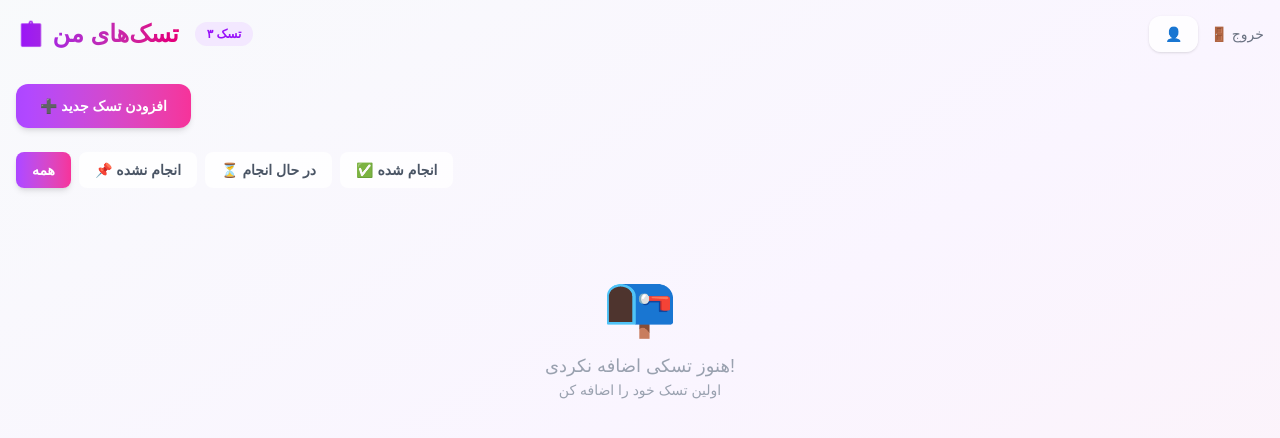
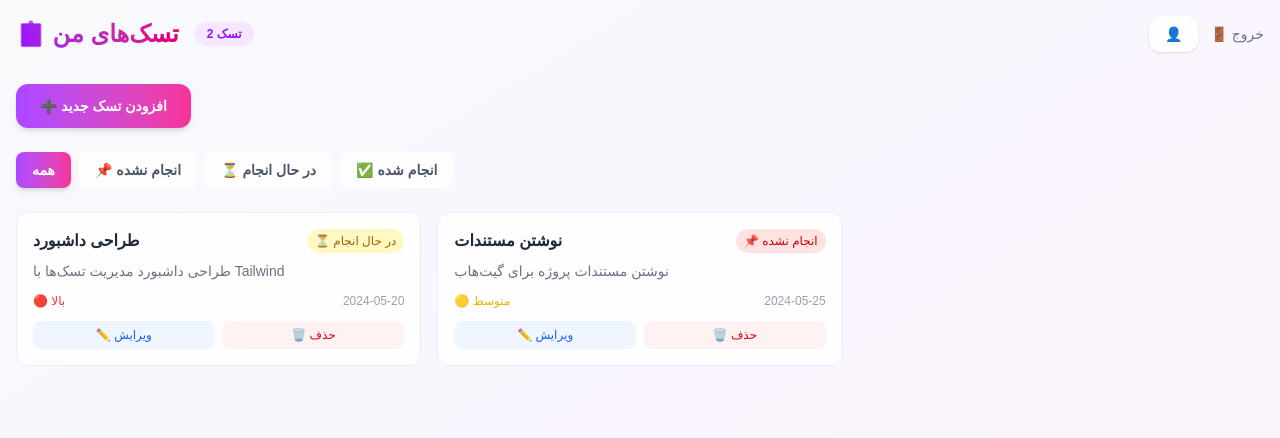
Before and after one commit to Afshin1400-n/task-manager, a Next.js app: page /home in a window 1280 px wide. Shown: the top 438 px of the page. Built offline with nearby package versions, Linux system fonts and the light colour scheme.

Commit message:
add edit

```diff
--- a/app/component/Modal.tsx
+++ b/app/component/Modal.tsx
@@ -1,32 +1,55 @@
+// component/Modal.tsx
 "use client"
-import { useState } from "react";
+import { useState, useEffect } from "react";
 
-export default function Modal({ onClose, onAddTask }) {
-  // ✅ داده‌های فرم - اینجا
+export default function Modal({ isOpen, onClose, onAddTask, onEditTask, editingTask }) {
   const [title, setTitle] = useState("");
   const [description, setDescription] = useState("");
   const [priority, setPriority] = useState("MEDIUM");
   const [status, setStatus] = useState("IN_PROGRESS");
   const [dueDate, setDueDate] = useState("");
 
+  // ✅ پر کردن فرم با داده‌های تسک برای ویرایش
+  useEffect(() => {
+    if (editingTask) {
+      setTitle(editingTask.title || "");
+      setDescription(editingTask.description || "");
+      setPriority(editingTask.priority || "MEDIUM");
+      setStatus(editingTask.status || "IN_PROGRESS");
+      setDueDate(editingTask.dueDate || "");
+    } else {
+      // ریست فرم وقتی مودال بسته میشه
+      setTitle("");
+      setDescription("");
+      setPriority("MEDIUM");
+      setStatus("IN_PROGRESS");
+      setDueDate("");
+    }
+  }, [editingTask, isOpen]);
+
+  if (!isOpen) return null;
+
   const handleSubmit = (e) => {
     e.preventDefault();
 
-    // ارسال داده به کامپوننت اصلی
-    onAddTask({
+    const taskData = {
       title,
       description,
       priority,
       status,
       dueDate,
-    });
+    };
 
-    // ریست فرم (اختیاری)
-    setTitle("");
-    setDescription("");
-    setPriority("MEDIUM");
-    setStatus("IN_PROGRESS");
-    setDueDate("");
+    if (editingTask) {
+      // ✅ حالت ویرایش
+      onEditTask({ ...taskData, id: editingTask.id });
+    } else {
+      // ✅ حالت افزودن
+      onAddTask(taskData);
+    }
+
+    // بستن مودال
+    onClose();
   };
 
   return (
@@ -36,7 +59,7 @@ export default function Modal({ onClose, onAddTask }) {
         {/* هدر */}
         <div className="flex items-center justify-between mb-6">
           <h2 className="text-2xl font-bold bg-gradient-to-r from-purple-600 to-pink-600 bg-clip-text text-transparent">
-            ➕ تسک جدید
+            {editingTask ? "✏️ ویرایش تسک" : "➕ تسک جدید"}
           </h2>
           <button onClick={onClose} className="text-gray-400 hover:text-gray-600 transition-all text-2xl">
             ✕
@@ -46,7 +69,6 @@ export default function Modal({ onClose, onAddTask }) {
         {/* فرم */}
         <form onSubmit={handleSubmit} className="space-y-4">
 
-          {/* عنوان */}
           <div>
             <label className="block text-gray-700 text-sm font-medium mb-2">
               📌 عنوان تسک
@@ -63,7 +85,6 @@ export default function Modal({ onClose, onAddTask }) {
             />
           </div>
 
-          {/* توضیحات */}
           <div>
             <label className="block text-gray-700 text-sm font-medium mb-2">
               📝 توضیحات
@@ -79,7 +100,6 @@ export default function Modal({ onClose, onAddTask }) {
             />
           </div>
 
-          {/* اولویت */}
           <div>
             <label className="block text-gray-700 text-sm font-medium mb-2">
               🎯 اولویت
@@ -97,7 +117,6 @@ export default function Modal({ onClose, onAddTask }) {
             </select>
           </div>
 
-          {/* وضعیت */}
           <div>
             <label className="block text-gray-700 text-sm font-medium mb-2">
               📊 وضعیت
@@ -115,7 +134,6 @@ export default function Modal({ onClose, onAddTask }) {
             </select>
           </div>
 
-          {/* تاریخ سررسید */}
           <div>
             <label className="block text-gray-700 text-sm font-medium mb-2">
               📅 تاریخ سررسید
@@ -130,7 +148,6 @@ export default function Modal({ onClose, onAddTask }) {
             />
           </div>
 
-          {/* دکمه‌ها */}
           <div className="flex gap-3 pt-2">
             <button
               type="button"
@@ -146,7 +163,7 @@ export default function Modal({ onClose, onAddTask }) {
               text-white font-bold rounded-xl transition-all duration-200
               shadow-md hover:shadow-lg"
             >
-              ✅ افزودن تسک
+              {editingTask ? "💾 ذخیره تغییرات" : "✅ افزودن تسک"}
             </button>
           </div>
         </form>
--- a/app/component/Task.tsx
+++ b/app/component/Task.tsx
@@ -1,40 +1,77 @@
+// component/Task.tsx
 "use client"
 
-function Task({id,title,description,priority,dueDate,status,onDelete}) {
+function Task({ id, title, description, priority, dueDate, status, onDelete, onEdit }) {
 
- const handleDeleteTask = () => {
+  const statusStyles = {
+    TODO: "bg-red-100 text-red-700",
+    IN_PROGRESS: "bg-yellow-100 text-yellow-700",
+    DONE: "bg-green-100 text-green-700",
+  };
+
+  const priorityLabels = {
+    LOW: "🟢 کم",
+    MEDIUM: "🟡 متوسط",
+    HIGH: "🔴 بالا",
+  };
+
+  const priorityColors = {
+    LOW: "text-green-500",
+    MEDIUM: "text-yellow-500",
+    HIGH: "text-red-500",
+  };
+
+  const statusLabels = {
+    TODO: "📌 انجام نشده",
+    IN_PROGRESS: "⏳ در حال انجام",
+    DONE: "✅ انجام شده",
+  };
+
+  const handleDelete = () => {
     if (onDelete) {
-      onDelete(id); // ✅ پاس دادن id به تابع حذف
+      onDelete(id);
+    }
+  };
+
+  const handleEdit = () => {
+    if (onEdit) {
+      onEdit(); // ✅ صدا زدن تابع ویرایش
     }
   };
 
   return (
     <div className="bg-white/80 backdrop-blur-sm rounded-xl p-4 border border-purple-100 hover:shadow-lg hover:border-purple-200 transition-all">
       <div className="flex items-start justify-between mb-2">
-              <h3 className="text-gray-800 font-bold text-base">{title}</h3>
-              <span className="text-xs px-2 py-1 bg-red-100 text-red-700 rounded-full font-medium">
-                {priority}
+        <h3 className={`text-gray-800 font-bold text-base ${status === "DONE" ? "line-through text-gray-400" : ""}`}>
+          {title}
+        </h3>
+        <span className={`text-xs px-2 py-1 rounded-full font-medium ${statusStyles[status] || "bg-gray-100 text-gray-700"}`}>
+          {statusLabels[status] || status}
         </span>
       </div>
-            <p className="text-gray-500 text-sm mb-3">{description}</p>
+      <p className="text-gray-500 text-sm mb-3">{description || "توضیحاتی وارد نشده"}</p>
       <div className="flex items-center justify-between text-xs">
-              <span className="text-yellow-600 font-medium">{status}</span>
-              <span className="text-gray-400">{dueDate}</span>
+        <span className={`font-medium ${priorityColors[priority] || "text-gray-500"}`}>
+          {priorityLabels[priority] || priority}
+        </span>
+        <span className="text-gray-400">{dueDate || "تاریخ مشخص نشده"}</span>
       </div>
       <div className="flex gap-2 mt-3">
-              <button className="flex-1 text-xs px-3 py-1.5 bg-blue-50 text-blue-600 rounded-lg hover:bg-blue-100 transition-all font-medium">
+        <button
+          onClick={handleEdit} // ✅ کلیک روی دکمه ویرایش
+          className="flex-1 text-xs px-3 py-1.5 bg-blue-50 text-blue-600 rounded-lg hover:bg-blue-100 transition-all font-medium"
+        >
           ✏️ ویرایش
         </button>
-
-              <button onClick={handleDeleteTask}
-               className="flex-1 text-xs
-              px-3 py-1.5 bg-red-50 text-red-600
-              rounded-lg hover:bg-red-100 transition-all font-medium">
+        <button
+          onClick={handleDelete}
+          className="flex-1 text-xs px-3 py-1.5 bg-red-50 text-red-600 rounded-lg hover:bg-red-100 transition-all font-medium"
+        >
           🗑️ حذف
         </button>
       </div>
     </div>
-  )
+  );
 }
 
-export default Task
+export default Task;
--- a/app/home/page.tsx
+++ b/app/home/page.tsx
@@ -1,16 +1,16 @@
+// app/page.tsx
 "use client"
 import { useState, useEffect } from "react";
 import Task from "../component/Task";
 import Modal from "../component/Modal";
 import { useRouter } from "next/navigation";
 
-
 export default function Home() {
-const [isOpen , setIsOpen]= useState(false)
+  const [isOpen, setIsOpen] = useState(false);
   const [tasks, setTasks] = useState([]);
   const [user, setUser] = useState(null);
+  const [editingTask, setEditingTask] = useState(null); // ✅ تسک در حال ویرایش
   const router = useRouter();
-
 
   useEffect(() => {
     const currentUser = localStorage.getItem("currentUser");
@@ -19,30 +19,81 @@ useEffect(() => {
     }
   }, []);
 
-  const handleLogout = (): void => {
+  const handleLogout = () => {
     localStorage.removeItem("currentUser");
     router.push("/");
   };
 
- const handleAdd = () => setIsOpen(true);
-  const handleClose = () => setIsOpen(false);
+  const handleAdd = () => {
+    setEditingTask(null); // ✅ ریست ویرایش
+    setIsOpen(true);
+  };
+
+  const handleClose = () => {
+    setIsOpen(false);
+    setEditingTask(null); // ✅ ریست ویرایش
+  };
 
   const handleDeleteTask = (taskId) => {
     setTasks(tasks.filter((task) => task.id !== taskId));
   };
 
-  // ✅ تابع افزودن تسک - اینجا
   const handleAddTask = (newTask) => {
     setTasks([...tasks, { id: Date.now(), ...newTask }]);
-    setIsOpen(false); // بستن مودال بعد از افزودن
+    setIsOpen(false);
   };
 
+  // ✅ تابع ویرایش تسک
+  const handleEditTask = (updatedTask) => {
+    setTasks(tasks.map((task) =>
+      task.id === updatedTask.id ? updatedTask : task
+    ));
+    setIsOpen(false);
+    setEditingTask(null);
+  };
+
+  // ✅ باز کردن مودال برای ویرایش
+  const handleEdit = (task) => {
+    setEditingTask(task);
+    setIsOpen(true);
+  };
+
+  // تسک‌های نمونه
+  useEffect(() => {
+    if (tasks.length === 0) {
+      setTasks([
+        {
+          id: 1,
+          title: "طراحی داشبورد",
+          description: "طراحی داشبورد مدیریت تسک‌ها با Tailwind",
+          priority: "HIGH",
+          status: "IN_PROGRESS",
+          dueDate: "2024-05-20"
+        },
+        {
+          id: 2,
+          title: "نوشتن مستندات",
+          description: "نوشتن مستندات پروژه برای گیت‌هاب",
+          priority: "MEDIUM",
+          status: "TODO",
+          dueDate: "2024-05-25"
+        }
+      ]);
+    }
+  }, []);
 
   return (
     <div className="min-h-screen bg-gradient-to-br from-slate-50 via-purple-50 to-pink-50 p-4">
       <div className="max-w-7xl mx-auto">
 
-  {isOpen && <Modal isOpen={isOpen} onClose={handleClose} onAddTask={handleAddTask}/>}
+        {/* ✅ مودال با پشتیبانی از ویرایش */}
+        <Modal
+          isOpen={isOpen}
+          onClose={handleClose}
+          onAddTask={handleAddTask}
+          onEditTask={handleEditTask}
+          editingTask={editingTask}
+        />
 
         {/* هدر */}
         <div className="flex items-center justify-between mb-8">
@@ -51,15 +102,14 @@ const handleDeleteTask = (taskId) => {
               📋 تسک‌های من
             </h1>
             <span className="bg-purple-100 text-purple-600 text-xs px-3 py-1 rounded-full font-semibold">
-              ۳ تسک
+              {tasks.length} تسک
             </span>
           </div>
           <div className="flex items-center gap-3">
             <button className="bg-white/80 text-gray-700 px-4 py-2 rounded-xl hover:bg-white shadow-sm hover:shadow-md transition-all text-sm font-medium">
               👤 {user?.username}
             </button>
-            <button onClick={handleLogout}
-            className="text-gray-500 hover:text-red-500 transition-all text-sm font-medium">
+            <button onClick={handleLogout} className="text-gray-500 hover:text-red-500 transition-all text-sm font-medium">
               🚪 خروج
             </button>
           </div>
@@ -67,8 +117,7 @@ const handleDeleteTask = (taskId) => {
 
         {/* دکمه افزودن تسک */}
         <div className="mb-6">
-          <button onClick={handleAdd}
-           className="px-6 py-3 bg-gradient-to-r from-purple-500 to-pink-500
+          <button onClick={handleAdd} className="px-6 py-3 bg-gradient-to-r from-purple-500 to-pink-500
             hover:from-purple-600 hover:to-pink-600 active:scale-95
             text-white font-bold rounded-xl transition-all duration-200
             shadow-md hover:shadow-lg text-sm">
@@ -92,6 +141,7 @@ const handleDeleteTask = (taskId) => {
           </button>
         </div>
 
+        {/* لیست تسک‌ها */}
         <div className="grid grid-cols-1 md:grid-cols-2 lg:grid-cols-3 gap-4">
           {tasks.map((task) => (
             <Task
@@ -103,11 +153,12 @@ const handleDeleteTask = (taskId) => {
               description={task.description}
               dueDate={task.dueDate}
               onDelete={handleDeleteTask}
+              onEdit={() => handleEdit(task)} // ✅ پاس دادن تابع ویرایش
             />
           ))}
         </div>
 
-        {/* ✅ پیام خالی - وقتی تسکی نباشه */}
+        {/* پیام خالی */}
         {tasks.length === 0 && (
           <div className="text-center text-gray-400 py-16">
             <div className="text-6xl mb-4">📭</div>
```
Lines whose indentation alone changed are shown as unchanged.
